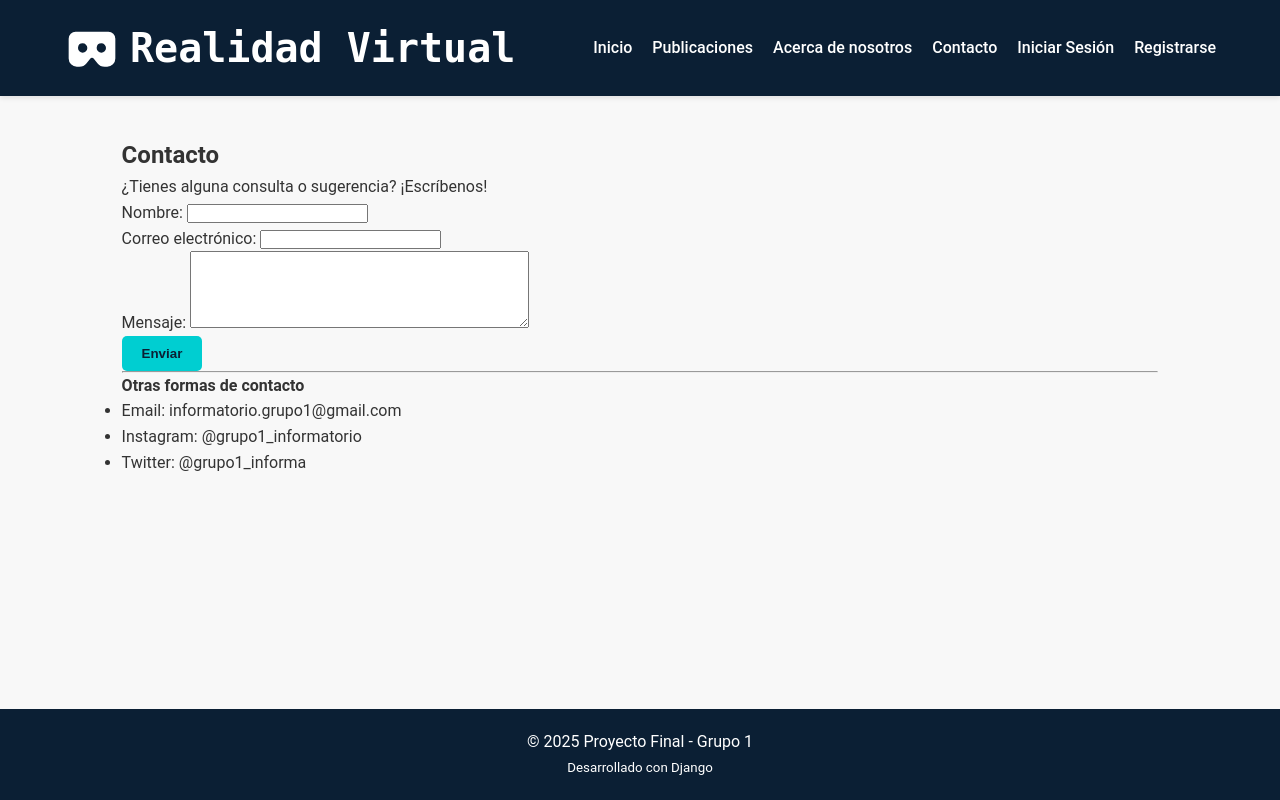
After one commit to fabricio00101/proyecto-final-grupo1, a Django app: page /usuarios/contacto/ in a window 1280 px wide. The commit adds this page. Run offline with Django 5.2, Linux system fonts and the light colour scheme.

Commit message:
formulario de contacto completo

```diff
--- /dev/null
+++ b/apps/usuarios/forms_contacto.py
@@ -0,0 +1,6 @@
+from django import forms
+
+class ContactoForm(forms.Form):
+    nombre = forms.CharField(max_length=100, label='Nombre', widget=forms.TextInput(attrs={'class': 'form-control'}))
+    email = forms.EmailField(label='Correo electrónico', widget=forms.EmailInput(attrs={'class': 'form-control'}))
+    mensaje = forms.CharField(label='Mensaje', widget=forms.Textarea(attrs={'class': 'form-control', 'rows': 5}))
--- a/apps/usuarios/urls.py
+++ b/apps/usuarios/urls.py
@@ -1,8 +1,9 @@
 from django.urls import path
-from .views import registro
+from .views import registro, contacto
 
 app_name = 'usuarios'
 
 urlpatterns = [
-    path('registrarse/', registro, name='registrarse')
+    path('registrarse/', registro, name='registrarse'),
+    path('contacto/', contacto, name='contacto'),
 ]
--- a/apps/usuarios/views.py
+++ b/apps/usuarios/views.py
@@ -3,6 +3,29 @@ from django.contrib.auth.forms import UserCreationForm
 from django.contrib.auth import login
 from django.contrib.auth.models import Group
 from .forms import RegistroForm
+from .forms_contacto import ContactoForm
+from django.core.mail import send_mail
+from django.conf import settings
+# Vista de contacto
+def contacto(request):
+    enviado = False
+    if request.method == 'POST':
+        form = ContactoForm(request.POST)
+        if form.is_valid():
+            nombre = form.cleaned_data['nombre']
+            email = form.cleaned_data['email']
+            mensaje = form.cleaned_data['mensaje']
+            # Enviar email (opcional, requiere configuración SMTP)
+            # send_mail(
+            #     f'Contacto de {nombre}',
+            #     mensaje,
+            #     email,
+            #     [settings.DEFAULT_FROM_EMAIL],
+            # )
+            enviado = True
+    else:
+        form = ContactoForm()
+    return render(request, 'usuarios/contacto.html', {'form': form, 'enviado': enviado})
 
 # Create your views here.
 
--- a/templates/base.html
+++ b/templates/base.html
@@ -21,6 +21,7 @@
                     <li><a href="{% url 'index' %}">Inicio</a></li>
                     <li><a href="{% url 'publicaciones:listar' %}">Publicaciones</a></li>
                     <li><a href="{% url 'Acerca_de' %}">Acerca de nosotros</a></li>
+                        <li><a href="{% url 'usuarios:contacto' %}">Contacto</a></li>
                     {% if user.is_authenticated %}
                     {% if pertenece_a_colaboradores or user.is_superuser %}
                     <li><a href="{% url 'publicaciones:crear' %}">Nueva publicación</a></li>
--- /dev/null
+++ b/templates/usuarios/contacto.html
@@ -0,0 +1,22 @@
+{% extends 'base.html' %}
+{% block contenido %}
+<div class="container mt-4">
+    <h2>Contacto</h2>
+    <p>¿Tienes alguna consulta o sugerencia? ¡Escríbenos!</p>
+    {% if enviado %}
+        <div class="alert alert-success">¡Gracias por contactarnos! Te responderemos pronto.</div>
+    {% endif %}
+    <form method="post">
+        {% csrf_token %}
+        {{ form.as_p }}
+        <button type="submit" class="btn btn-primary">Enviar</button>
+    </form>
+    <hr>
+    <h4>Otras formas de contacto</h4>
+    <ul>
+        <li>Email: <a href="mailto:informatorio.grupo1@gmail.com">informatorio.grupo1@gmail.com</a></li>
+        <li>Instagram: <a href="https://instagram.com/grupo1_informatorio" target="_blank">@grupo1_informatorio</a></li>
+        <li>Twitter: <a href="https://twitter.com/grupo1_informa" target="_blank">@grupo1_informa</a></li>
+    </ul>
+</div>
+{% endblock %}
```
